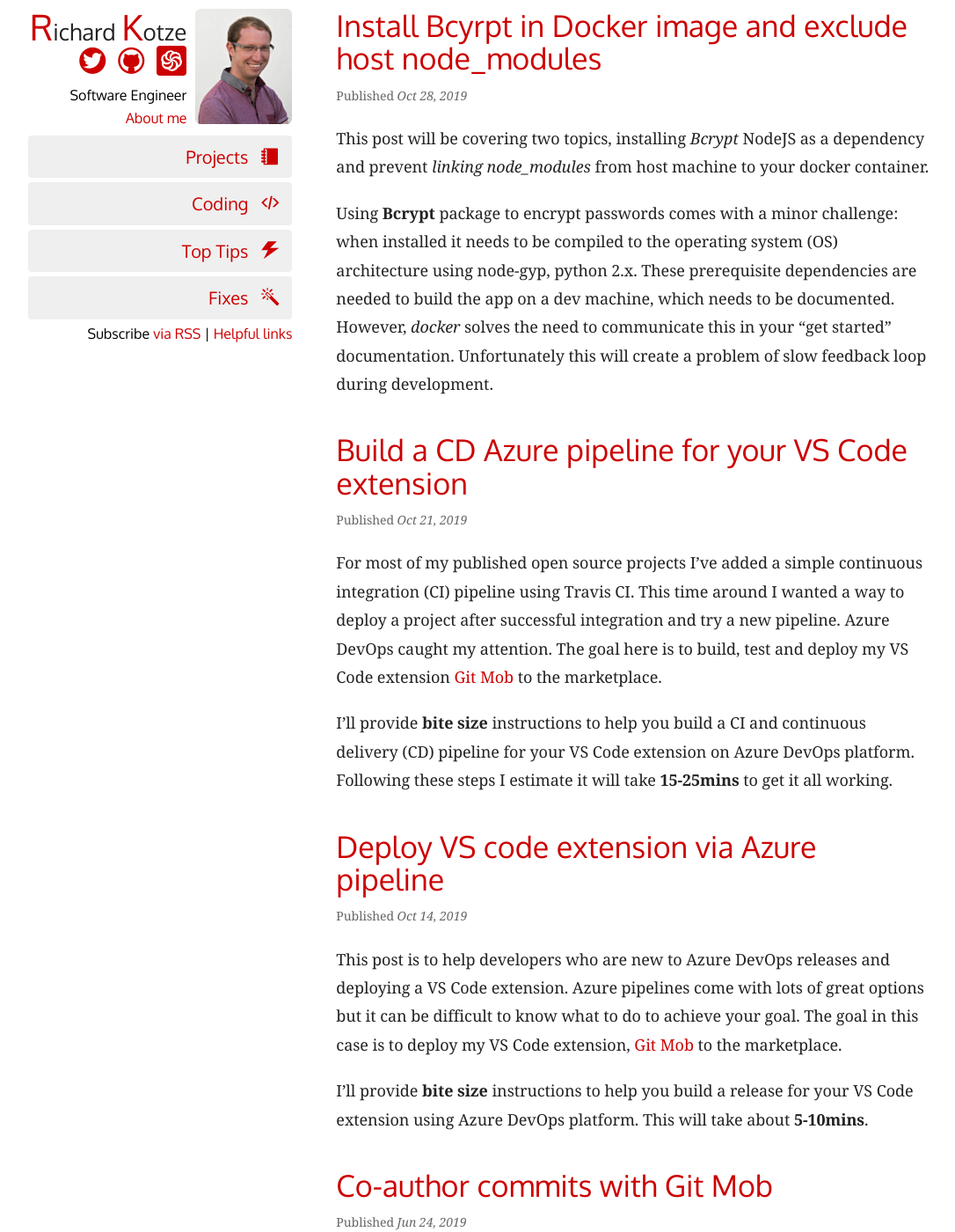
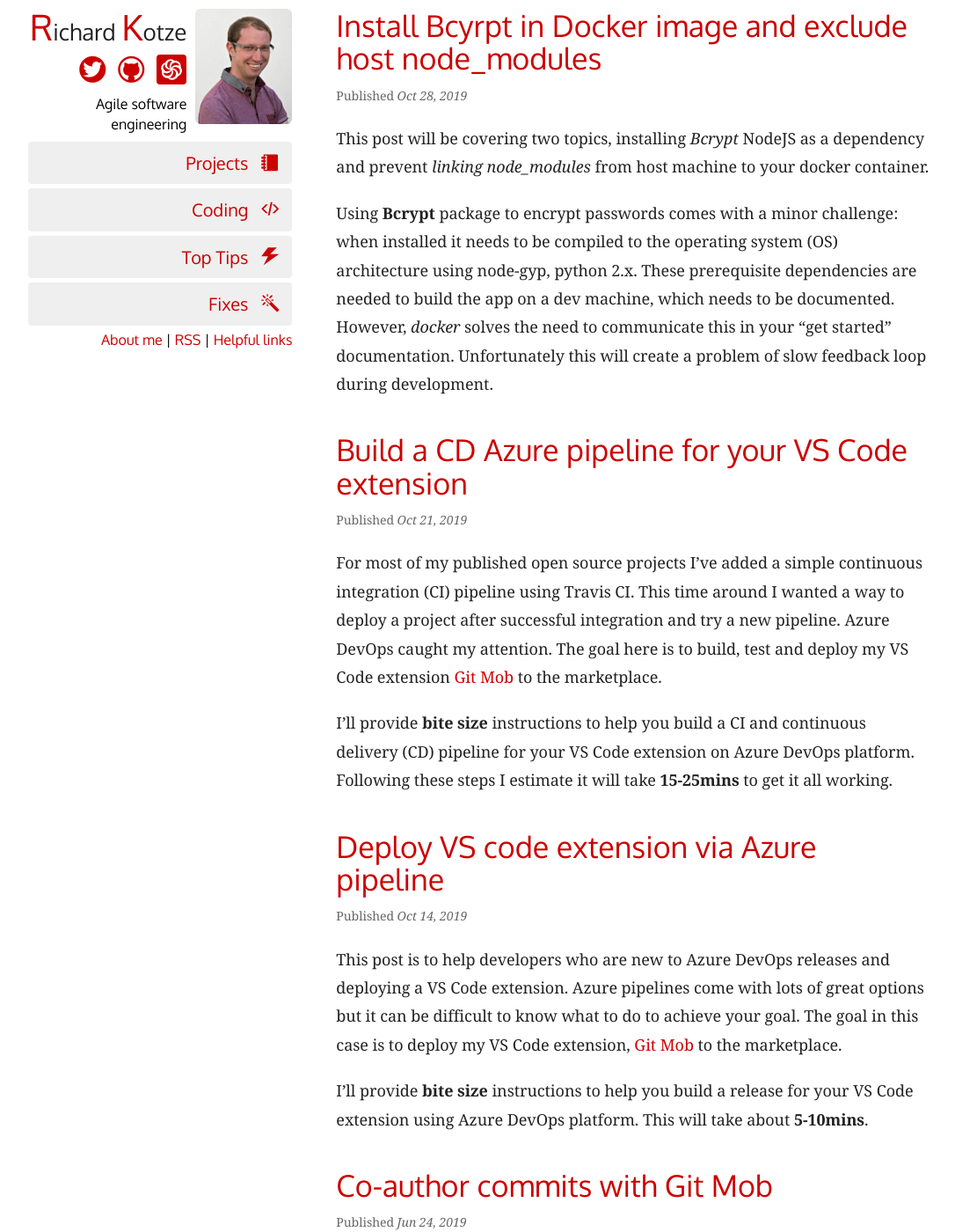
Before and after one commit to rkotze/rkotze.github.io, a Jekyll site: the page built from index.html, in a window 1280 px wide and 1400 px high. Shown: the whole window at 88% size, without its empty margins (186-1272 px from the left). Built offline with Jekyll 4.4.1, drawn with Linux system fonts in a browser that asks for light colours; the list of posts is cut into pages by our own code.

Commit message:
Improve profile layout with flexbox

```diff
--- a/_includes/header.html
+++ b/_includes/header.html
@@ -1,22 +1,26 @@
 <header class="col-sm-5 head-profile">
   <div class="keep-right">
     <div class="fix-wrapper">
-      <a class="hide-for-medium" href="/" title="About Richard Kotze"><img class="rk-image img-rounded" src="/images/profile.jpg" alt="Picture of Richard Kotze" /></a>
-
-      <div class="mobile-bar clearfix">
+      <div class="flex-container">
+        <div class="mobile-bar">
           <h1 class="me">
             <a href="/"><span>R</span>ichard <span>K</span>otze</a>
           </h1>
 
           <a class="menu-btn" href="#"><span class="icon-reorder"></span></a>
           <p class="socialbuttons">
-              <a class="icon-twitter icon-font-large" target="_blank" rel="noopener" href="https://twitter.com/{{ site.twitter_username }}"></a>
-              <a class="icon-github icon-font-large" target="_blank" rel="noopener" href="https://github.com/{{ site.github_username }}"></a>
-              <a class="icon-codewars" target="_blank" rel="noopener" href="https://www.codewars.com/users/richkotze"><img src="/images/codewars.svg" alt="Codewars logo" /></a>
+            <a class="icon-twitter icon-font-large" target="_blank" rel="noopener"
+              href="https://twitter.com/{{ site.twitter_username }}"></a>
+            <a class="icon-github icon-font-large" target="_blank" rel="noopener"
+              href="https://github.com/{{ site.github_username }}"></a>
+            <a class="icon-codewars" target="_blank" rel="noopener" href="https://www.codewars.com/users/richkotze"><img
+                src="/images/codewars.svg" alt="Codewars logo" /></a>
           </p>
-          <p>Software Engineer</p>
-          <p>
-            <a href="/about-me">About me</a></p>
+          <p>Agile software engineering</p>
+        </div>
+        <a class="hide-for-medium" href="/" title="About Richard Kotze"><img class="rk-image img-rounded"
+            src="/images/profile.jpg" alt="Picture of Richard Kotze" />
+        </a>
       </div>
 
       <!-- <form class="search" action="/" method="GET">
@@ -53,7 +57,8 @@
 
         </ul>
         <p class="rss-subscribe">
-          Subscribe <a href="{{ "/feed.xml" | prepend: site.baseurl }}">via RSS</a>
+          <a href="/about-me">About me</a>
+          | <a href="{{ "/feed.xml" | prepend: site.baseurl }}">RSS</a>
           | <a href="{{ "/links" | prepend: site.baseurl }}">Helpful links</a>
         </p>
       </nav>
--- a/css/main.scss
+++ b/css/main.scss
@@ -258,10 +258,16 @@
     }
 }
 
+.flex-container{
+    display: block;
+    @media #{$medium}{
+       display: flex;
+    }
+}
+
 .mobile-bar{
     @media #{$max-small}{
-        background-color:none;
-        border-bottom: 1px solid $red;
+        background-color: transparent;
         padding: 0;
     }
     .me{
@@ -353,8 +359,11 @@
 .socialbuttons{
     clear: left;
     margin-bottom: 0;
+    border-top: 1px solid $red;
+    padding-top: 10px;
     @media #{$small}{
         clear: none;
+        border-top: none;
     }
     a{
         display: inline-block;
```
Lines whose indentation alone changed are shown as unchanged.
